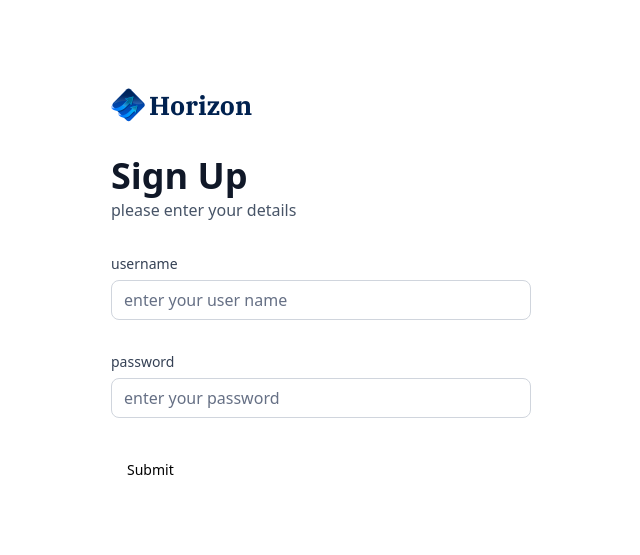
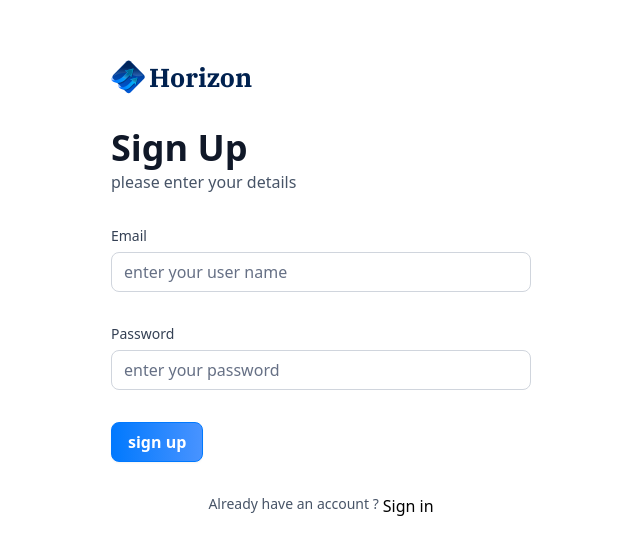
Before and after one commit to danial137/banking, a Next.js app: page /sign-up in a window 1280 px wide. Shown: the part 111-666 px from the top of the page, without its empty margins (319-959 px from the left). Built offline with nearby package versions, Linux system fonts and the light colour scheme.

Commit message:
feat: enhance AuthForm and CustomInput components; add loading state and improve input handling

```diff
--- a/components/AuthForm.tsx
+++ b/components/AuthForm.tsx
@@ -1,5 +1,5 @@
 "use client"
-import React from 'react'
+import React, { use } from 'react'
 import Image from 'next/image'
 import Link from 'next/link'
 import { useState } from 'react'
@@ -19,8 +19,10 @@ import {
 import { Input } from "@/components/ui/input"
 import CustomInput from './CustomInput'
 import { authFormSchema } from '@/lib/utils'
+import { Loader2 } from 'lucide-react'
 const AuthForm = ({ type }: { type: string }) => {
     const [user, setUser] = useState(null)
+    const [isLoading, setIsLoading] = useState(false)
 
     // 1. Define your form.
     const form = useForm<z.infer<typeof authFormSchema>>({
@@ -35,7 +37,9 @@ const AuthForm = ({ type }: { type: string }) => {
     function onSubmit(values: z.infer<typeof authFormSchema>) {
         // Do something with the form values.
         // ✅ This will be type-safe and validated.
+        setIsLoading(true)
         console.log(values)
+        setIsLoading(false)
     }
 
 
@@ -69,12 +73,39 @@ const AuthForm = ({ type }: { type: string }) => {
 
                             {/* for password field  */}
 
-                            <CustomInput control={form.control} name="username" label="username" placeholder="enter your user name " />
-                            <CustomInput control={form.control} name="password" label="password" placeholder="enter your password " />
+                            <CustomInput control={form.control} name="email" label="Email" placeholder="enter your user name " />
+                            <CustomInput control={form.control} name="password" label="Password" placeholder="enter your password " />
 
-                            <Button type="submit">Submit</Button>
+                            <Button type="submit" className='form-btn' disabled={isLoading}>
+
+                                {isLoading ? (
+
+                                    <>
+                                        <Loader2 size={20}
+                                            className='animate-spin' />&nbsp;
+                                        Loading...
+                                    </>
+
+                                ) : type === 'Sign In' ? 'Sign in' : 'sign up'}
+
+                            </Button>
                         </form>
                     </Form>
+
+
+
+                    <footer className='flex justify-center gap-1'>
+
+                        <p className='text-14  font-normal text-gray-600'>
+                            {type === 'sign-in' ? "Don't have an account?" : "Already have an account ?"}
+                        </p>
+
+                        <Link href={type === 'sign-in' ? '/sign-up' : '/sign-in'} className='form-links'>
+                            {type === 'sign-in' ? 'sign up' : 'Sign in'}
+                        </Link>
+
+                    </footer>
+
 
                 </>
             )}
--- a/components/CustomInput.tsx
+++ b/components/CustomInput.tsx
@@ -4,11 +4,14 @@ import { Input } from './ui/input'
 import { Control } from 'react-hook-form'
 import { z } from 'zod'
 import { authFormSchema } from '@/lib/utils'
+import { FieldPath } from 'react-hook-form'
+
+
 interface CustomInput {
-    control: Control<z.infer<typeof authFormSchema>>
-    name: String,
-    label: String,
-    placeholder: String
+    control: Control<z.infer<typeof authFormSchema>>,
+    name: FieldPath<z.infer<typeof authFormSchema>>,
+    label: string,
+    placeholder: string
 }
 const CustomInput = ({ control, name, label, placeholder }: CustomInput) => {
     return (
@@ -25,9 +28,11 @@ const CustomInput = ({ control, name, label, placeholder }: CustomInput) => {
 
                     <div className='flex w-full flex-col '>
                         <FormControl>
-                            <Input placeholder={placeholder}
+                            <Input
+                                id={name}
+                                placeholder={placeholder}
                                 className='input-class'
-                                type='password'
+                                type={name === 'password' ? 'password' : 'text'}
                                 {...field}
                             />
                         </FormControl>
--- a/lib/utils.ts
+++ b/lib/utils.ts
@@ -198,6 +198,7 @@ export const getTransactionStatus = (date: Date) => {
 
 export const authFormSchema = z.object({
   email: z.string().email(),
-  password:z.string().min(8)
+  password: z.string().min(8),
+
 
 })
```
